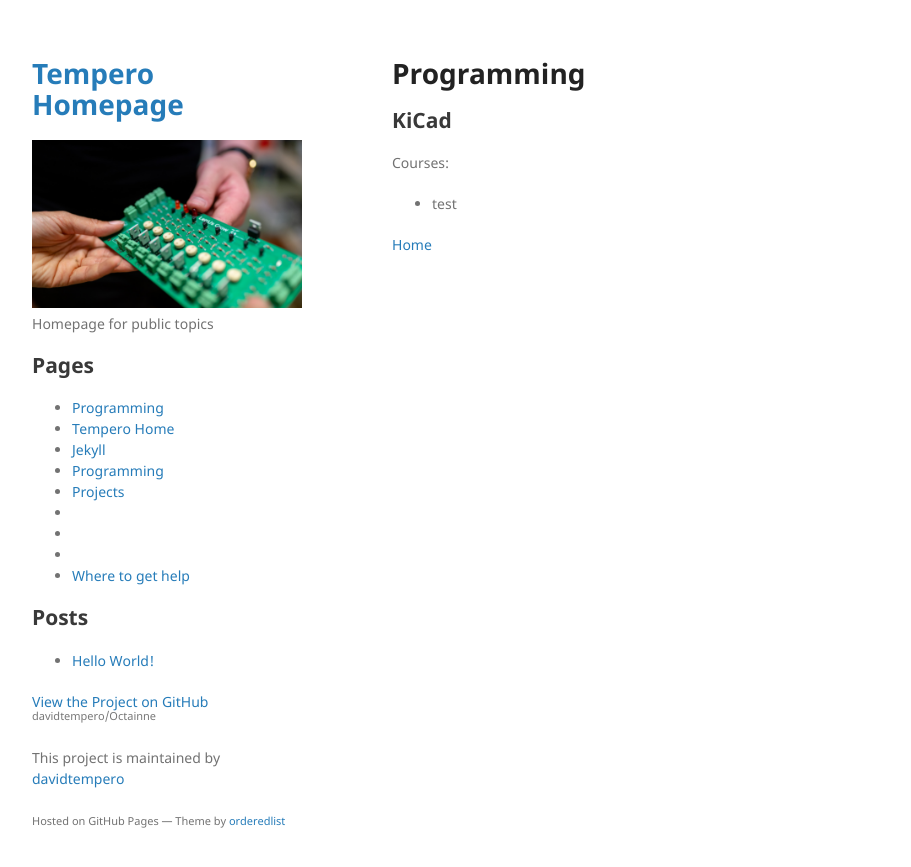
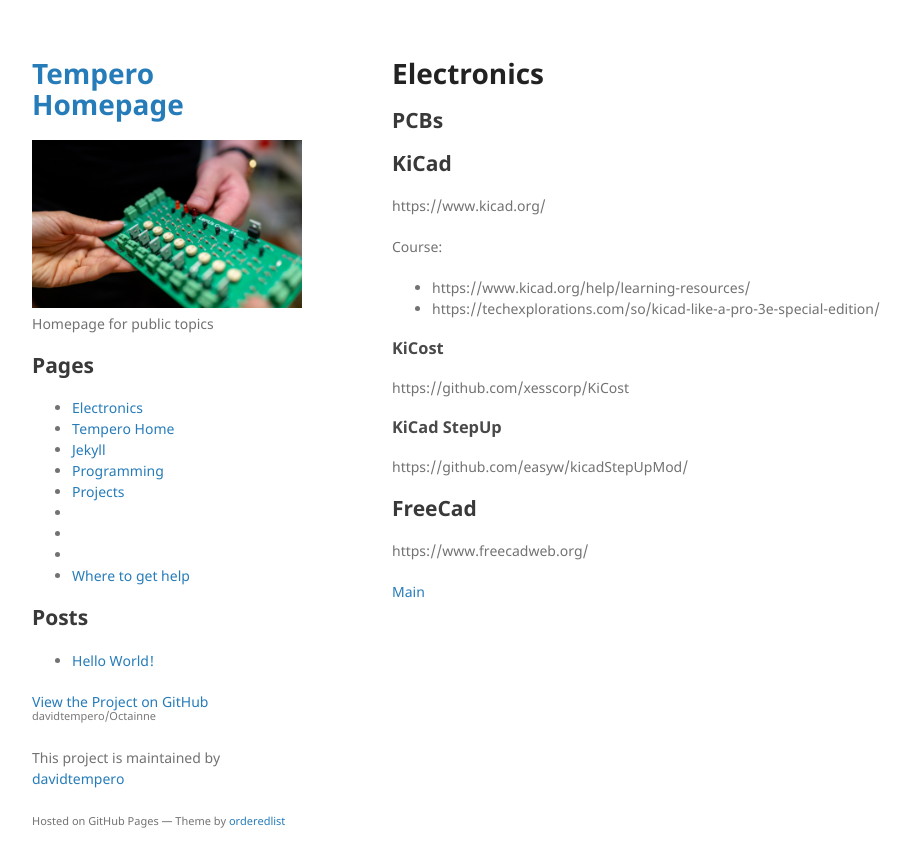
Before and after one commit to davidtempero/Octainne, a Jekyll site: the page built from _pages/electronics/electronics.md, in a window 1280 px wide. Shown: the top 867 px of the page, without its empty margins (178-1089 px from the left). Built offline with Jekyll 4.4.1, drawn with Linux system fonts in a browser that asks for light colours.

Commit message:
Fixed Titles

```diff
--- a/_layouts/page.html
+++ b/_layouts/page.html
@@ -5,5 +5,5 @@ layout: default
 <div class="page">
   <h1 class="page-title">{{ page.title }}</h1>
   {{ content }}
-  <a href="{{ "/" | absolute_url }}">{{ "Home" }}</a>
+  <a href="{{ "/" | absolute_url }}">{{ "Main" }}</a>
 </div>
--- a/_pages/electronics/electronics.md
+++ b/_pages/electronics/electronics.md
@@ -1,9 +1,27 @@
 ---
 layout: page
-title: "Programming"
+title: Electronics
+date: 2022-03-11T23:56:30.210Z
+draft: false
 ---
 
+## PCBs
 ## KiCad
 
-Courses:
-+ test
+https://www.kicad.org/
+
+Course:
++ https://www.kicad.org/help/learning-resources/
++ https://techexplorations.com/so/kicad-like-a-pro-3e-special-edition/
+
+### KiCost
+
+https://github.com/xesscorp/KiCost
+
+### KiCad StepUp
+
+https://github.com/easyw/kicadStepUpMod/
+
+## FreeCad
+
+https://www.freecadweb.org/
```
Also changed, not shown: _pages/jekyll/jekyll.md (+11 -1 lines), frontmatter.json (added, +10 -0 lines), 1 other file.
